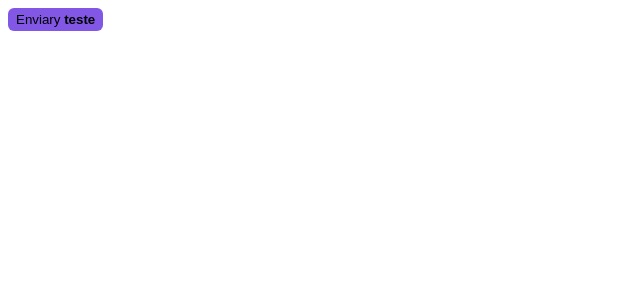
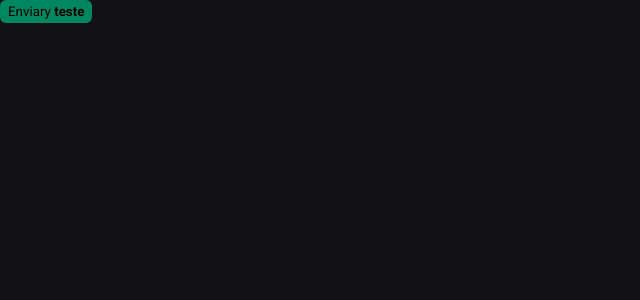
Before and after one commit to manuncorrea/ignite-shop, a Next.js app: page / in a window 1280 px wide. Shown: the top 300 px of the page, without its empty margins (0-640 px from the left). Built offline with nearby package versions, Linux system fonts and the light colour scheme.

Commit message:
configurando os estilos globais

```diff
--- a/src/pages/_app.tsx
+++ b/src/pages/_app.tsx
@@ -1,5 +1,8 @@
-function MyApp({ Component, pageProps }) {
+import { AppProps } from "next/app"
+import { globalStyles } from "../styles/global"
+
+globalStyles()
+
+export default function App({ Component, pageProps }: AppProps) {
   return <Component {...pageProps} />
 }
-
-export default MyApp
--- a/src/pages/index.tsx
+++ b/src/pages/index.tsx
@@ -1,7 +1,7 @@
 import { styled } from "../styles"
 
 const Button = styled('button', {
-  backgroundColor: '$rocktseat',
+  backgroundColor: '$green500',
   borderRadius: 6,
   border: 0,
   padding: '4px 8px',
--- /dev/null
+++ b/src/styles/global.ts
@@ -0,0 +1,19 @@
+import { globalCss } from ".";
+
+export const globalStyles = globalCss({
+  '*': {
+    margin: 0,
+    padding: 0,
+  },
+
+  body: {
+    backgroundColor: '$gray900',
+    color: '$gray100',
+    'webkit-font-smoothing': 'antialiased',
+  },
+
+  'body, input, textarea, button': {
+    fontFamily: 'Roboto',
+    fontWeight: 400
+  }
+})
--- a/src/styles/index.ts
+++ b/src/styles/index.ts
@@ -12,7 +12,15 @@
 } = createStitches({
   theme: {
     colors: {
-      rocktseat: '#8257e6'
+      white: '#fff',
+
+      gray900: '#121214',
+      gray800: '#202024',
+      gray300: '#c4c4cc',
+      gray100: '#e1e1e6',
+
+      green500: '#00875f',
+      green300: '#00b37e'
     }
   }
 })
```
